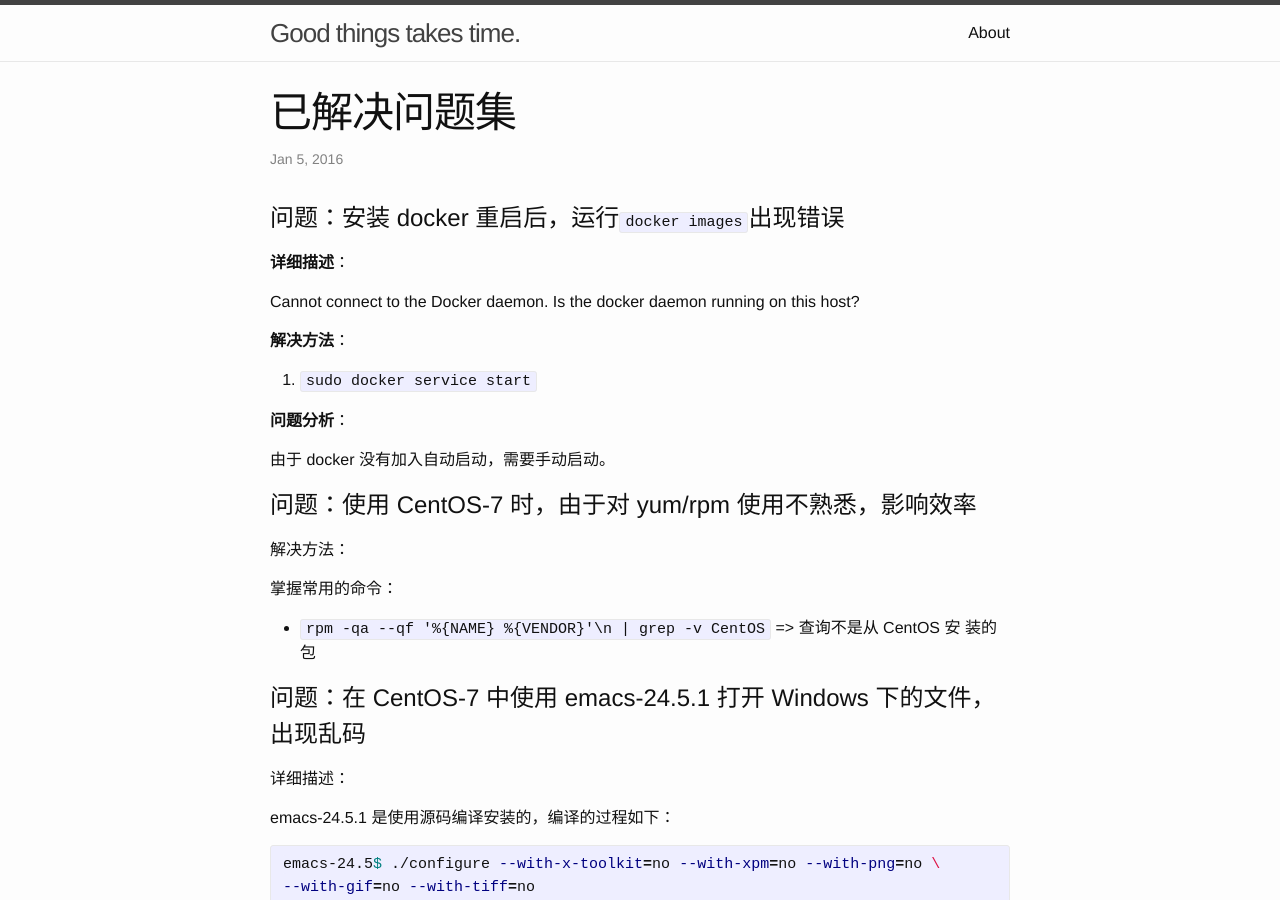
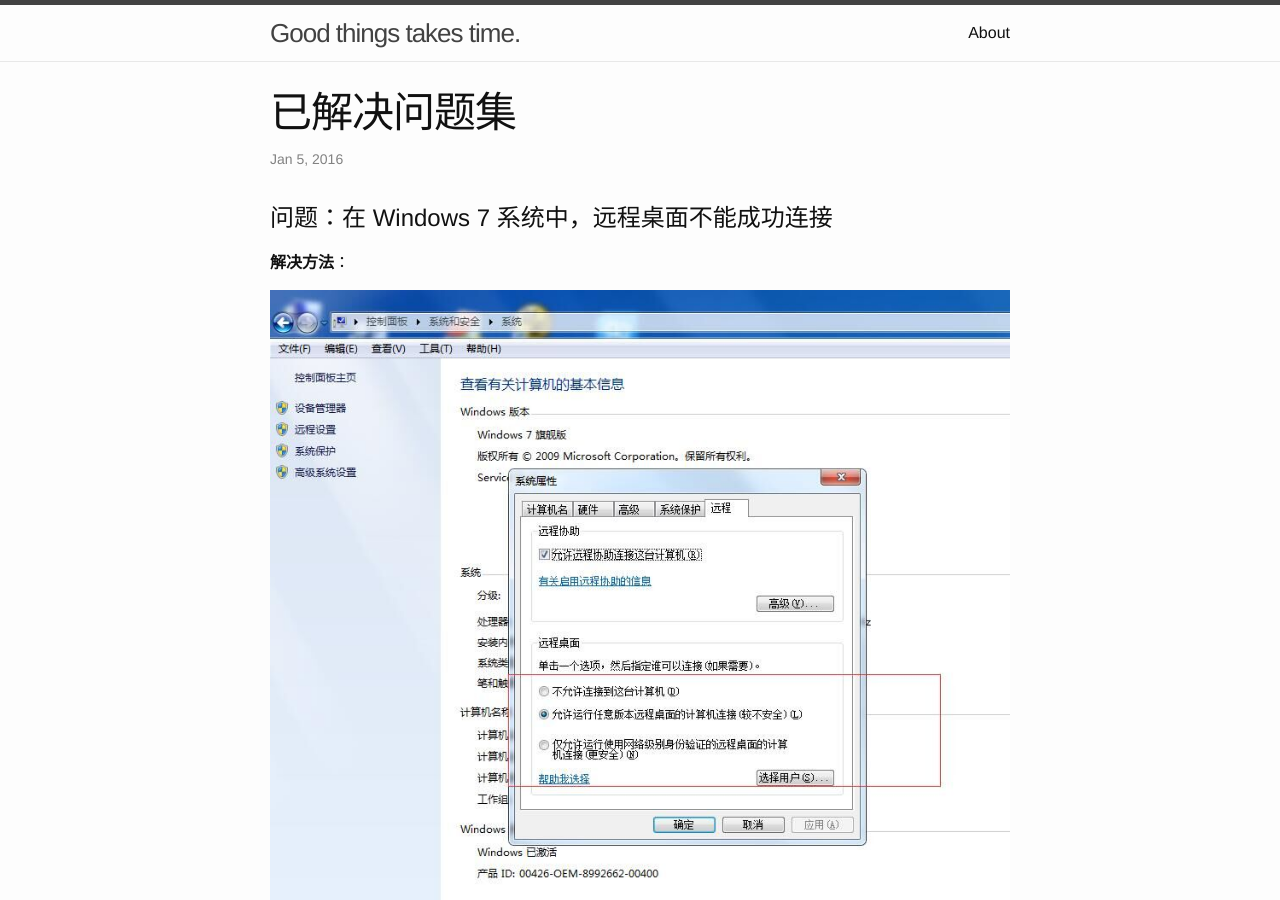
Before and after one commit to mofaph/mofaph.github.io, a Jekyll site: the page built from _posts/2016-01-05-problem-solved.md, in a window 1280 px wide and 900 px high. Built offline with Jekyll 4.4.1, drawn with Linux system fonts in a browser that asks for light colours; Markdown is read by kramdown in place of the engine named in the settings.

Commit message:
problem-solved: win7 远程桌面

```diff
--- a/_posts/2016-01-05-problem-solved.md
+++ b/_posts/2016-01-05-problem-solved.md
@@ -2,6 +2,14 @@
 title: 已解决问题集
 layout: post
 ---
+
+# 问题：在 Windows 7 系统中，远程桌面不能成功连接
+
+**解决方法**：
+
+![远程桌面设置][remote_desktop]
+
+[remote_desktop]: /images/win7-remote-desktop.jpg
 
 # 问题：安装 docker 重启后，运行`docker images`出现错误
 
```
Also changed, not shown: images/win7-remote-desktop.jpg (added).
